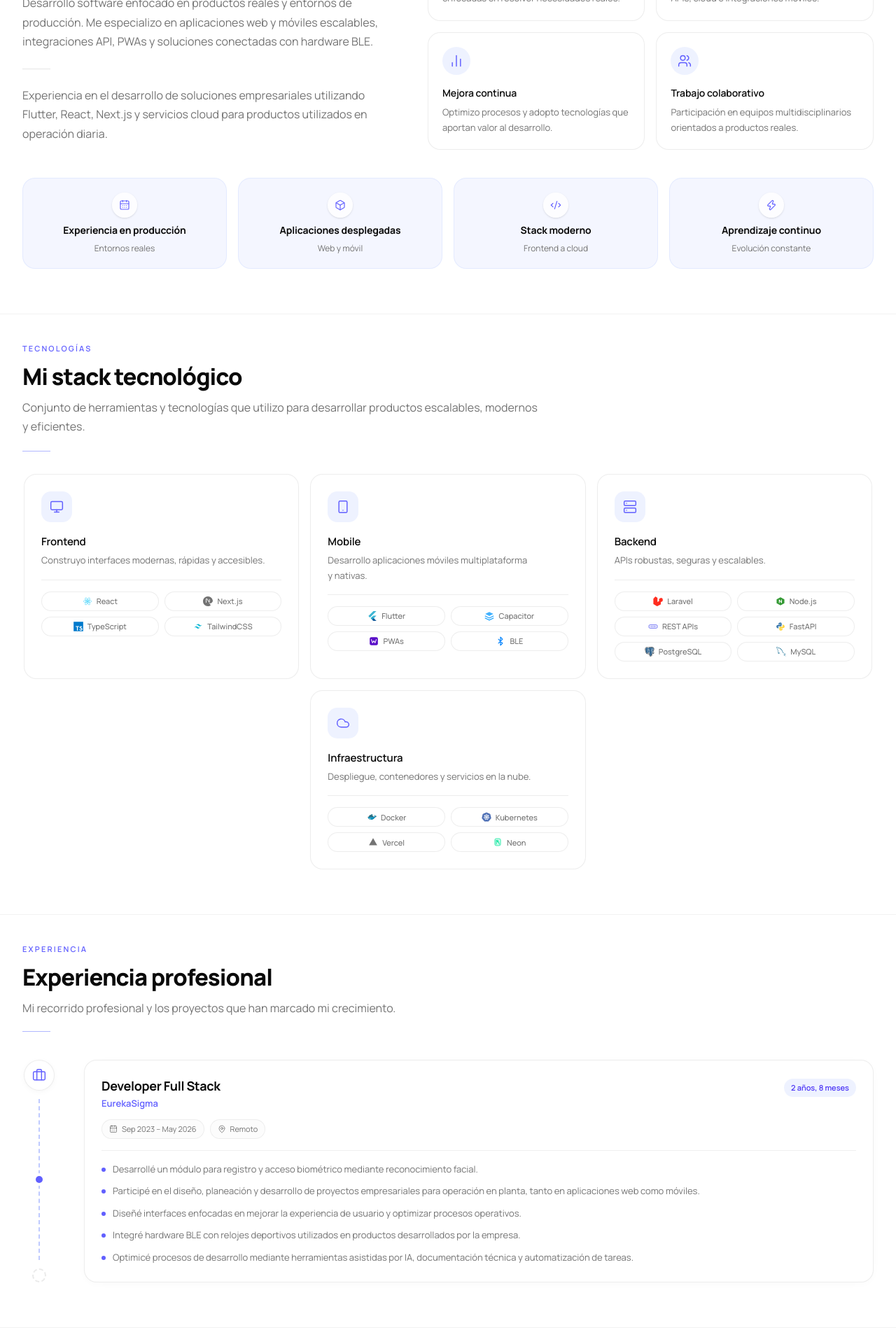
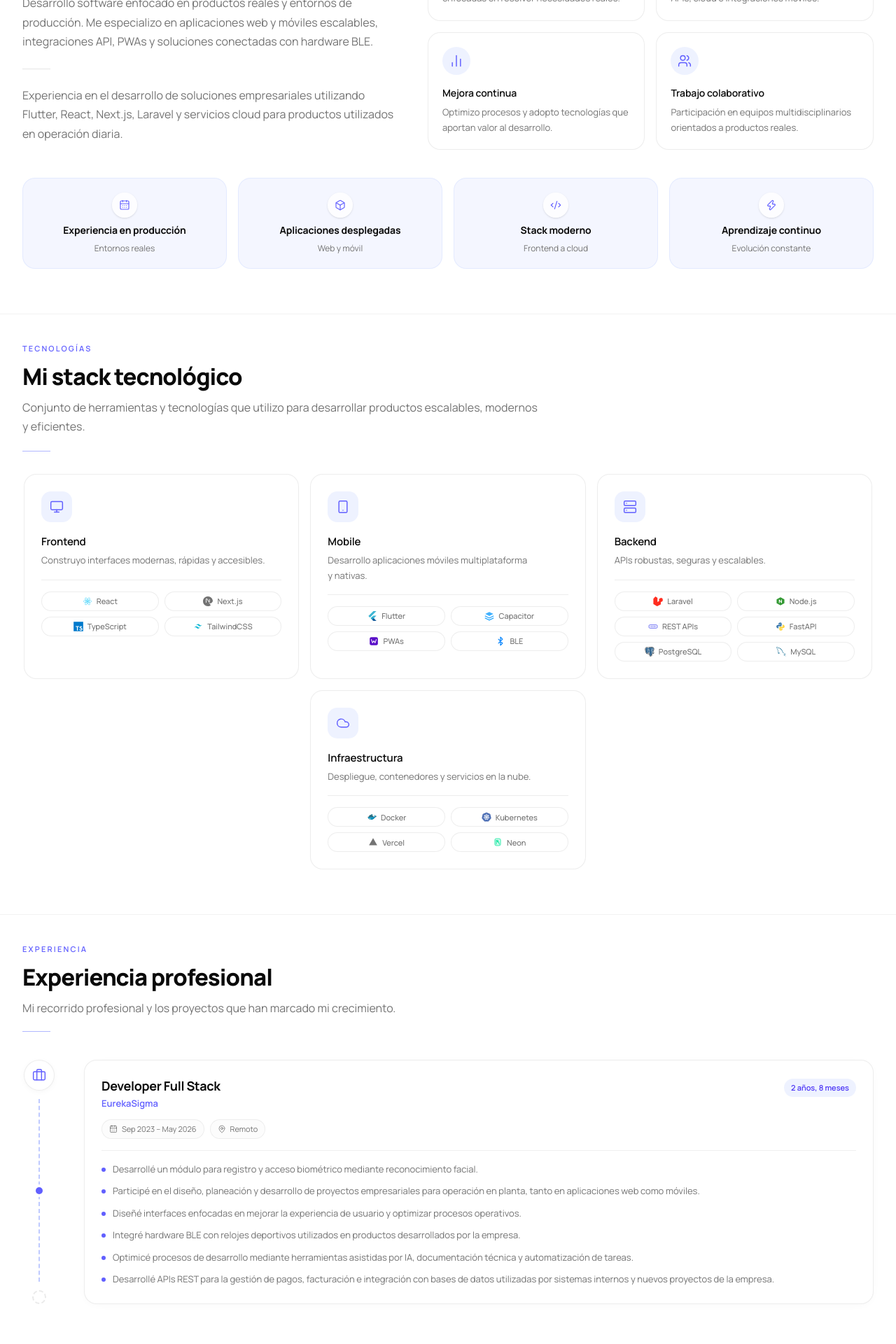
Before and after one commit to alejandro260898/landing-page-CV, a Next.js app: page / in a window 1280 px wide. Shown: the part 980-2900 px from the top of the page at 70% size. Built offline with nearby package versions, Linux system fonts and the light colour scheme; no server answers.

Commit message:
1.1.26060201

```diff
--- a/src/data/experience.ts
+++ b/src/data/experience.ts
@@ -13,6 +13,7 @@ export const experience: ExperienceItem[] = [
       "Diseñé interfaces enfocadas en mejorar la experiencia de usuario y optimizar procesos operativos.",
       "Integré hardware BLE con relojes deportivos utilizados en productos desarrollados por la empresa.",
       "Optimicé procesos de desarrollo mediante herramientas asistidas por IA, documentación técnica y automatización de tareas.",
+      "Desarrollé APIs REST para la gestión de pagos, facturación e integración con bases de datos utilizadas por sistemas internos y nuevos proyectos de la empresa."
     ],
   },
 ];
--- a/src/data/profile.ts
+++ b/src/data/profile.ts
@@ -8,11 +8,11 @@ export const profile: Profile = {
   description:
     "Desarrollo aplicaciones web y móviles enfocadas en rendimiento, experiencia de usuario y operación real.",
   summary:
-    "Experiencia en el desarrollo de soluciones empresariales utilizando Flutter, React, Next.js y servicios cloud para productos utilizados en operación diaria.",
+    "Experiencia en el desarrollo de soluciones empresariales utilizando Flutter, React, Next.js, Laravel y servicios cloud para productos utilizados en operación diaria.",
   location: "Guadalajara, México",
   locationShort: "Guadalajara, Jal. México",
   availability: "Disponible híbrido/remoto",
-  phone: "(+52) 3314061160",
+  phone: "(+52) 33-1406-1160",
   email: "francisco.galvan.trabajo@gmail.com",
   linkedin: "https://www.linkedin.com/in/francisco260898",
   linkedinDisplay: "linkedin.com/in/francisco260898",
```
